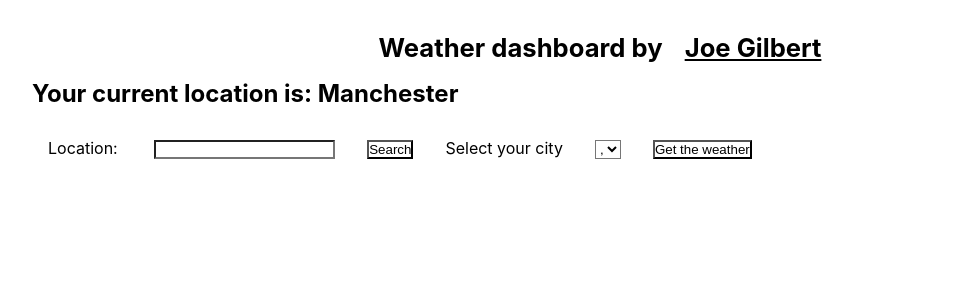
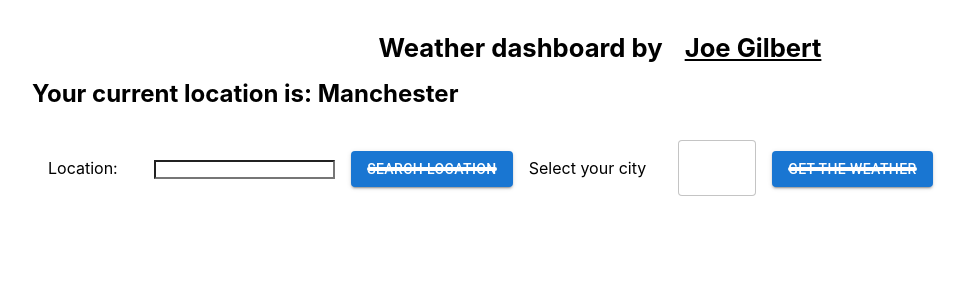
Before and after one commit to joeglDev/redux-weather-app, a React (Create React App) app: page / in a window 1280 px wide. Shown: the top 300 px of the page, without its empty margins (32-997 px from the left). Built offline with nearby package versions, Linux system fonts and the light colour scheme.

Commit message:
refactor: added MUI

```diff
--- a/package.json
+++ b/package.json
@@ -5,7 +5,7 @@
   "dependencies": {
     "@emotion/react": "^11.10.5",
     "@emotion/styled": "^11.10.5",
-    "@mui/material": "^5.11.5",
+    "@mui/material": "^5.11.6",
     "@reduxjs/toolkit": "^1.9.1",
     "@testing-library/jest-dom": "^5.16.5",
     "@testing-library/react": "^13.4.0",
--- a/src/components/Location.tsx
+++ b/src/components/Location.tsx
@@ -4,6 +4,7 @@ import { fetchLocation } from "../models/apiQueries";
 import { locationData } from "../../interfaces";
 import { useAppDispatch } from "../app/hooks";
 import { updateCurrentLocation } from "../features/location/locationSlice";
+import { Button, MenuItem, Select } from "@mui/material";
 
 export const Location = () => {
   //redux states
@@ -15,7 +16,7 @@ export const Location = () => {
   // types location for initial search
   const [location, setLocation] = useState("");
   // selected final location id
-  const [selectedLocation, setSelectedLocation] = useState("");
+  const [selectedLocation, setSelectedLocation] = useState("Default");
   //array of returned location objects
   const [possibleLocations, setPossibleLocations] = useState([
     {
@@ -93,7 +94,13 @@ export const Location = () => {
 
   return (
     <section>
-      <h2 className={isError ? "location__h2__error" : "location__h2__error hidden"}>Location not found. Please check spelling and try again.</h2>
+      <h2
+        className={
+          isError ? "location__h2__error" : "location__h2__error hidden"
+        }
+      >
+        Location not found. Please check spelling and try again.
+      </h2>
       <form>
         <label htmlFor="location__input">Location: </label>
         <input
@@ -103,12 +110,19 @@ export const Location = () => {
             setLocation(e.target.value);
           }}
         ></input>
-        <button aria-label="search weather" onClick={handleSubmit}>
-          Search
-        </button>
+        <Button
+          variant="contained"
+          color="primary"
+          aria-label="search location"
+          onClick={handleSubmit}
+        >
+          Search Location
+        </Button>
 
         <label htmlFor="location__select">Select your city</label>
-        <select
+        <Select
+        value={""}
+        label="location__select"
           id="location__select"
           onChange={(e) => {
             setSelectedLocation(e.target.value);
@@ -116,19 +130,23 @@ export const Location = () => {
         >
           {possibleLocations.map((location) => {
             return (
-              <option
+              <MenuItem
                 key={location.id}
                 value={location.id}
-              >{`${location.name}, ${location.country}`}</option>
+              >{`${location.name}, ${location.country}`}
+              </MenuItem>
             );
           })}
-        </select>
-        <button
+        </Select>
+
+        <Button
+          variant="contained"
+          color="primary"
           aria-label="get weather for this location"
           onClick={pickSpecificLocation}
         >
           Get the weather
-        </button>
+        </Button>
       </form>
     </section>
   );
```
